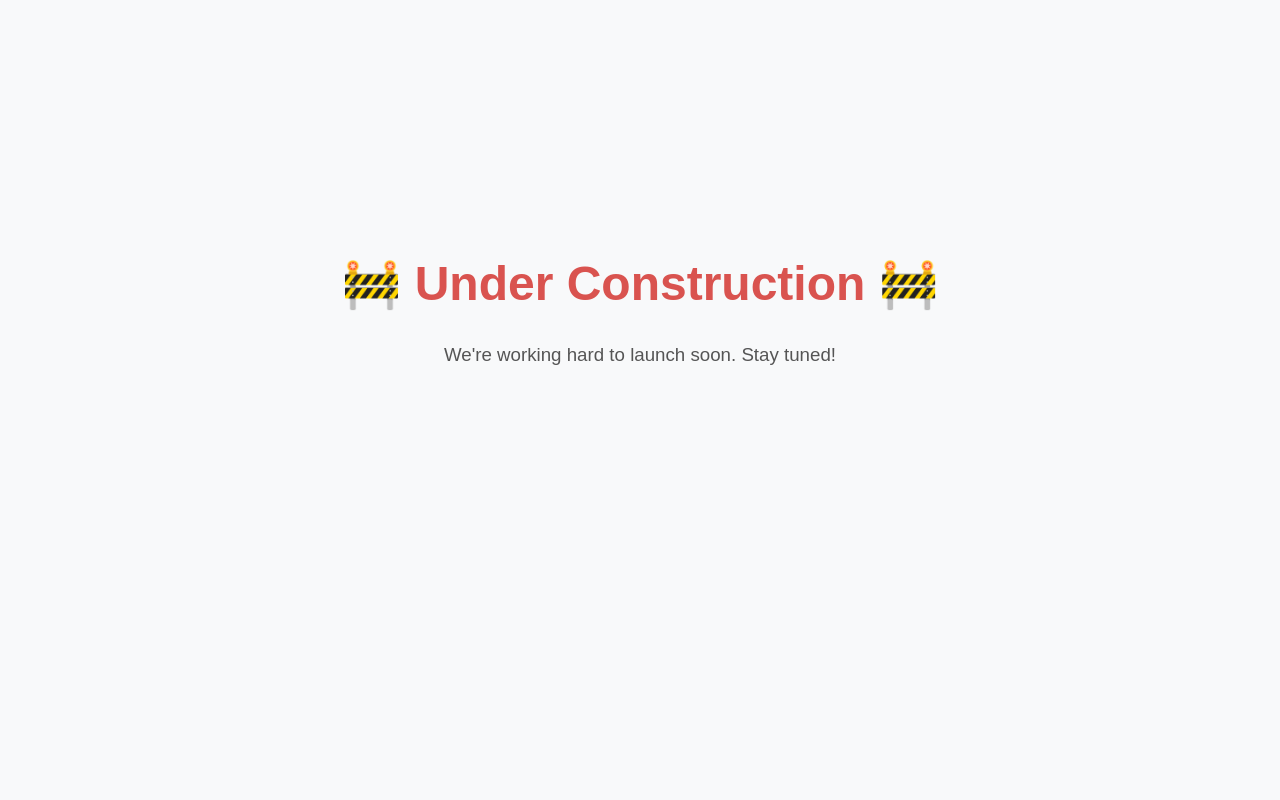
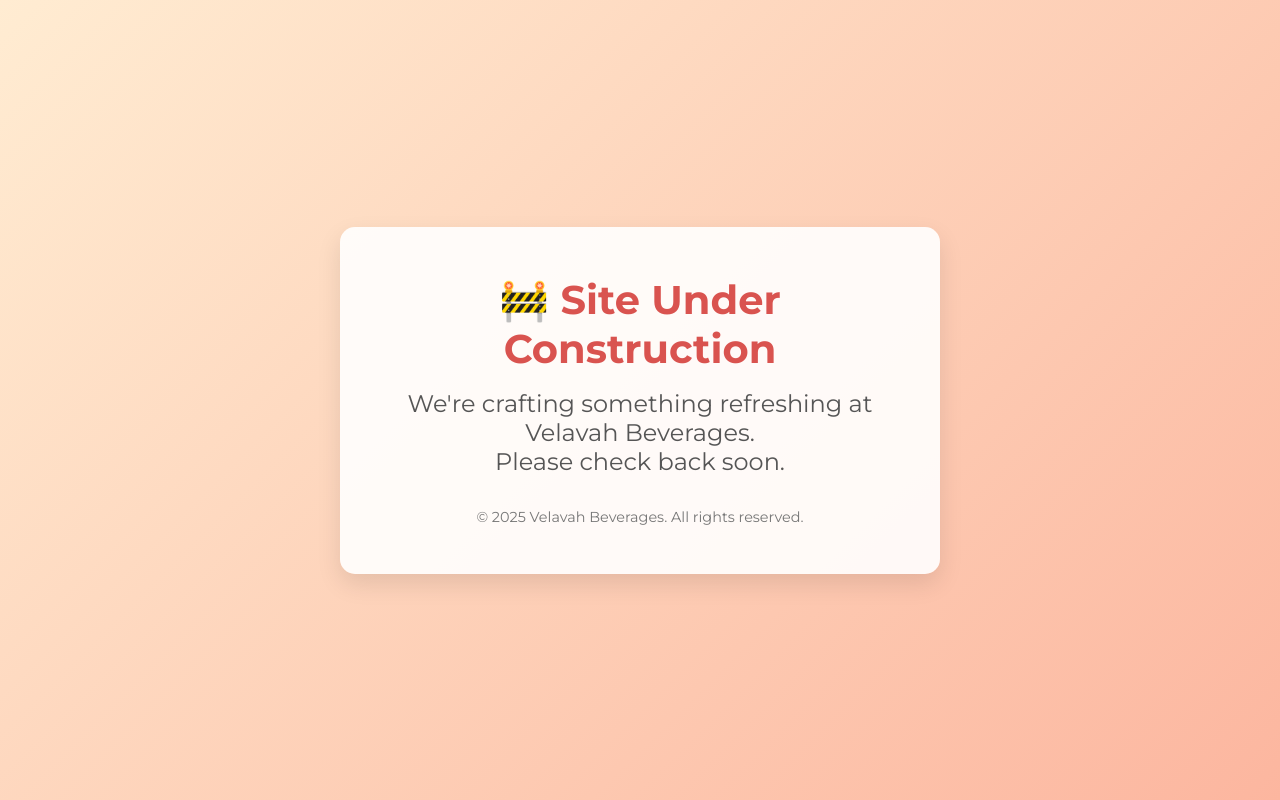
Before and after one commit to velavah/static-page, a plain HTML site: page index.html in a window 1280 px wide. Drawn offline with Linux system fonts and the light colour scheme.

Commit message:
Update index.html
Fix underconstruction

```diff
--- a/index.html
+++ b/index.html
@@ -3,27 +3,73 @@
 <head>
   <meta charset="UTF-8" />
   <meta name="viewport" content="width=device-width, initial-scale=1.0" />
-  <title>Under Construction</title>
+  <title>Velavah Beverages | Under Construction</title>
+  <link href="https://fonts.googleapis.com/css2?family=Montserrat:wght@400;700&display=swap" rel="stylesheet" />
   <style>
+    * {
+      box-sizing: border-box;
+      margin: 0;
+      padding: 0;
+    }
+
     body {
-      font-family: Arial, sans-serif;
+      font-family: 'Montserrat', sans-serif;
+      background: linear-gradient(135deg, #ffecd2 0%, #fcb69f 100%);
+      color: #333;
+      display: flex;
+      align-items: center;
+      justify-content: center;
+      height: 100vh;
       text-align: center;
-      margin-top: 20%;
-      background-color: #f8f9fa;
-      color: #333;
+      padding: 2rem;
     }
+
+    .container {
+      max-width: 600px;
+      background: rgba(255, 255, 255, 0.9);
+      padding: 3rem;
+      border-radius: 15px;
+      box-shadow: 0 10px 25px rgba(0,0,0,0.1);
+      animation: fadeIn 1.5s ease-in-out;
+    }
+
     h1 {
-      font-size: 3em;
+      font-size: 2.5rem;
+      margin-bottom: 1rem;
       color: #d9534f;
     }
-    h3 {
+
+    h2 {
       font-weight: normal;
+      margin-bottom: 2rem;
       color: #555;
+    }
+
+    .logo {
+      width: 100px;
+      margin-bottom: 1.5rem;
+    }
+
+    .footer {
+      margin-top: 2rem;
+      font-size: 0.9rem;
+      color: #777;
+    }
+
+    @keyframes fadeIn {
+      from { opacity: 0; transform: translateY(30px); }
+      to { opacity: 1; transform: translateY(0); }
     }
   </style>
 </head>
 <body>
-  <h1>🚧 Under Construction 🚧</h1>
-  <h3>We're working hard to launch soon. Stay tuned!</h3>
+  <div class="container">
+    <!-- <img src="https://via.placeholder.com/100x100?text=Logo" alt="Velavah Beverages Logo" class="logo" /> -->
+    <h1>🚧 Site Under Construction</h1>
+    <h2>We're crafting something refreshing at Velavah Beverages.<br>Please check back soon.</h2>
+    <div class="footer">
+      &copy; 2025 Velavah Beverages. All rights reserved.
+    </div>
+  </div>
 </body>
 </html>
```
